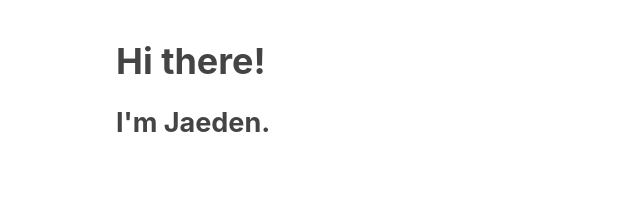
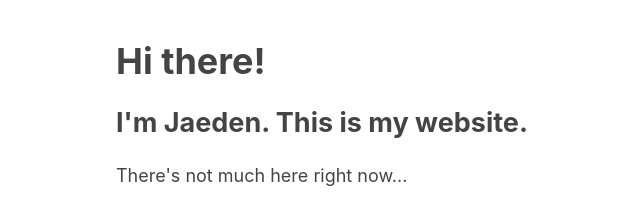
Before and after one commit to tofu-tigre/tofu-tigre.github.io, a plain HTML site: page index.html in a window 1280 px wide. Shown: the whole page, without its empty margins (199-839 px from the left). Drawn offline with Linux system fonts and the light colour scheme.

Commit message:
Changed html

```diff
--- a/index.html
+++ b/index.html
@@ -11,7 +11,8 @@
   <body>
     <h1 id="this-is-the-final-motherfucking-website">Hi there!</h1>
 
-<h2 id="seriously-some-minimal-fucking-things-are-needed-to-make-this-shit-perfect">I'm Jaeden.</h2>
+<h2 id="seriously-some-minimal-fucking-things-are-needed-to-make-this-shit-perfect">I'm Jaeden. This is my website.</h2>
+<p>There's not much here right now...</p>
 
 <!--
 <p><strong>Ten fucking declarations, a <code class="language-plaintext highlighter-rouge">@media</code> block, and one attribute.</strong></p>
```
